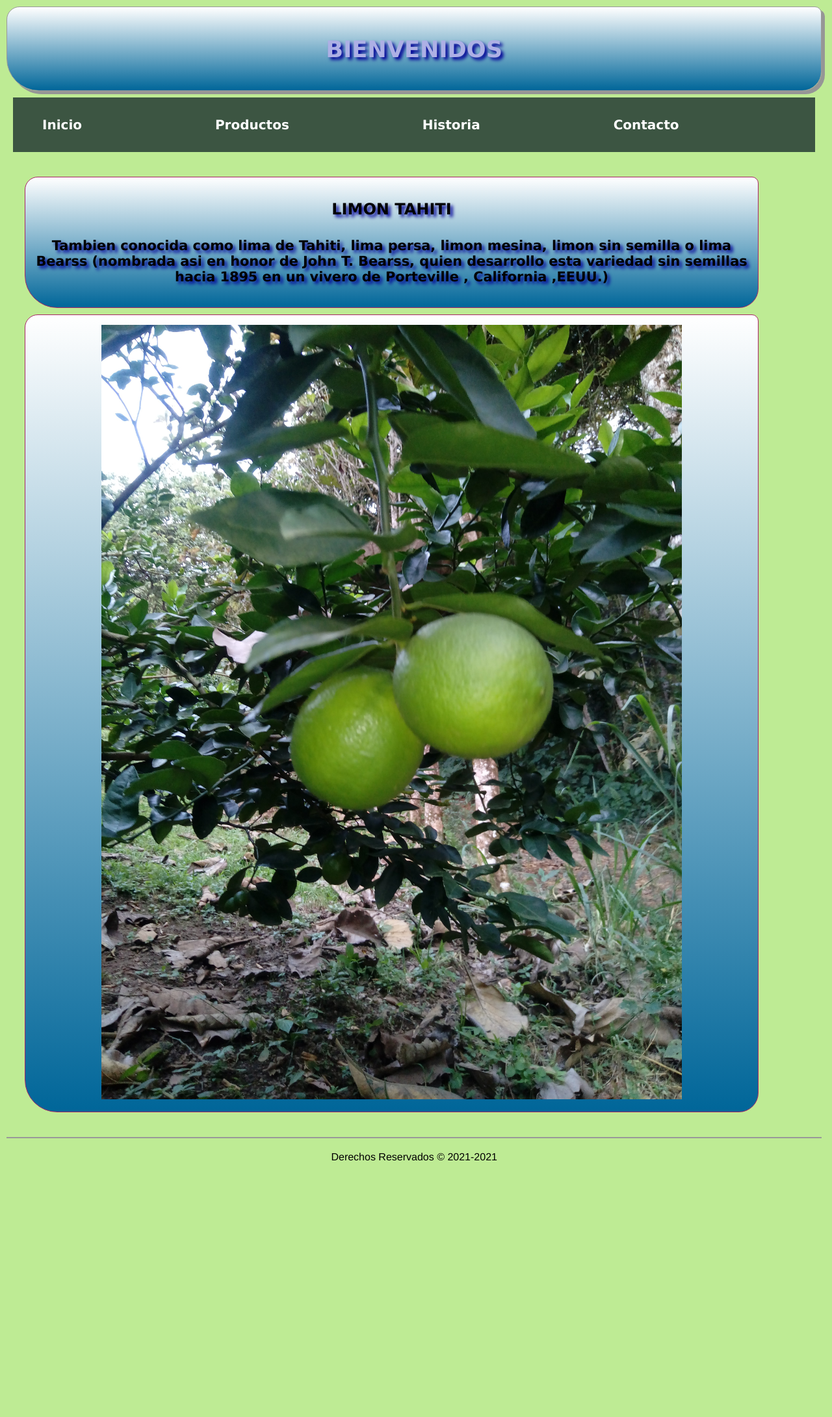
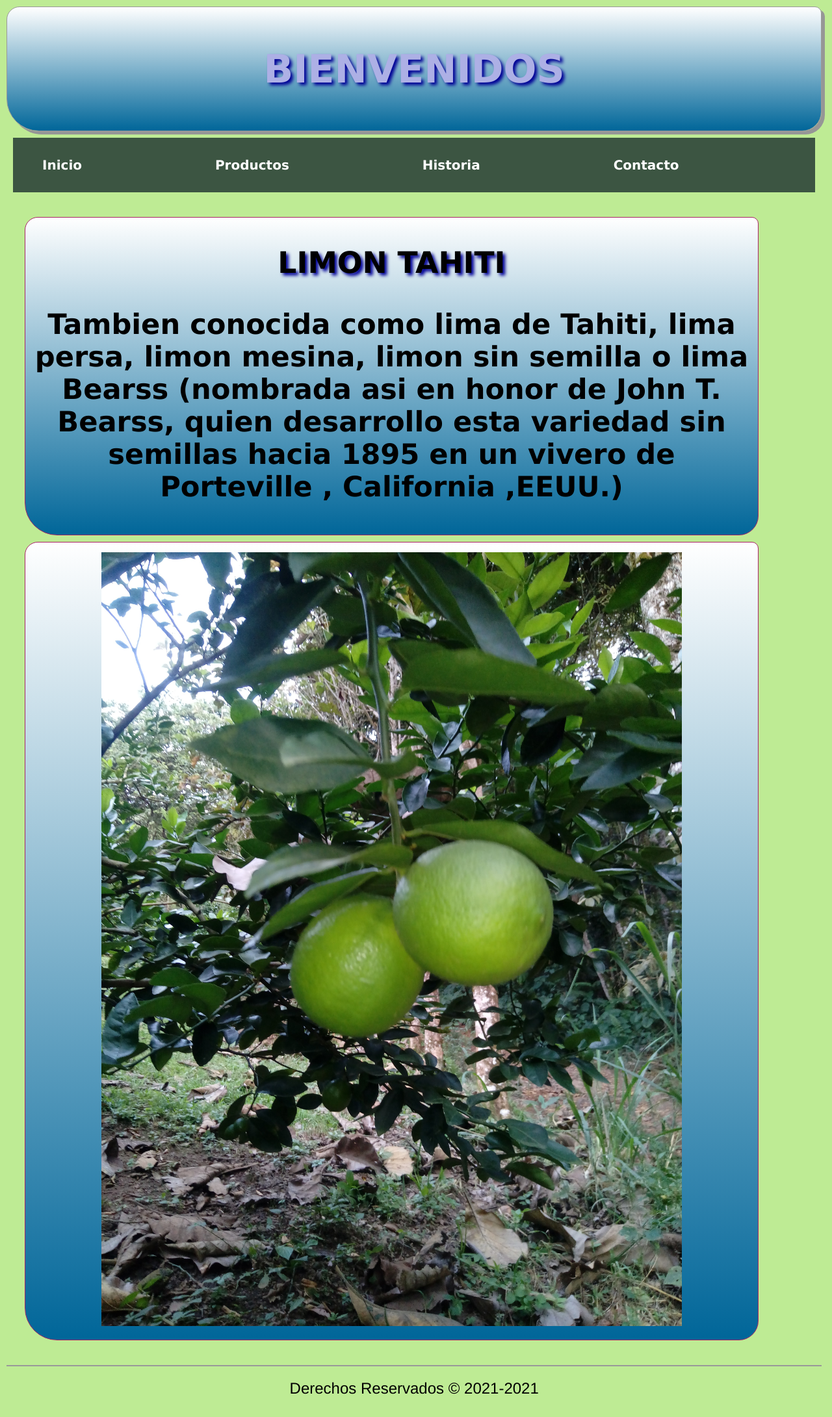
Before and after one commit to Juan31452/tienda, a PHP site: page / in a window 1280 px wide. Shown: the whole page at 65% size. Before the commit the page ends 1787 px from the top, so only its background shows below. Run offline with PHP 8.4, Linux system fonts and the light colour scheme.

Commit message:
tamaño em

```diff
--- a/css/estilo.css
+++ b/css/estilo.css
@@ -4,7 +4,7 @@ body
     padding: 0;
     background-color:#beeb94;
     /*font-weight: 200;*/
-    font-size: 1em;
+    font-size: 1.5em;
     font-family: "Exo 2", "Helvetica Neue", Helvetica, Arial, sans-serif;
     text-align: center;
 
@@ -13,21 +13,21 @@ body
 
 h1
 {
-font: bold 2.2em verdana, sans-serif;
+font: bold 2.5em verdana, sans-serif;
 color:#adb0e5;
 text-shadow: rgb(0,0,150) 4px 4px 5px;
 }
 
 h2
 {
-font: bold 1.5em verdana, sans-serif;
+font: bold 1.9em verdana, sans-serif;
 text-shadow: rgb(0,0,150) 4px 4px 5px;
 }
 
 h3
 {
-font: bold 1.3em verdana, sans-serif;
-text-shadow: rgb(0,0,150) 4px 4px 5px;
+font: bold 1.8em verdana, sans-serif;
+
 }
 
 p
```
